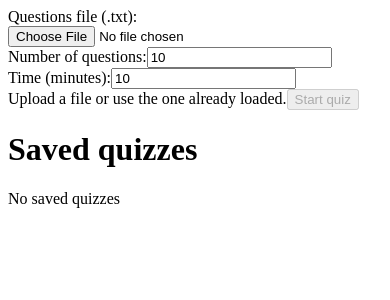
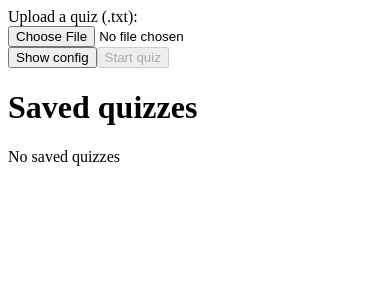
Before and after one commit to albe873/quiz, a React (Vite) app in the folder quiz-react/: page / in a window 390 px wide. Shown: the top 300 px of the page. Built offline with nearby package versions, Linux system fonts and the light colour scheme; the HTML template or start-up script is replaced by a standard one.

Commit message:
Improve layout for mobile

```diff
--- a/quiz-react/src/components/Config.jsx
+++ b/quiz-react/src/components/Config.jsx
@@ -3,9 +3,12 @@ import { parseQuestionsFromText } from '../utils/parseQuestions'
 
 function ConfigUpload({ hasFile, parsedCount, foundCount, onFileChange, onSaveRequest }) {
   return (
+    <>
     <div className="row">
-      <label>Questions file (.txt):</label>
+      <label>Upload a quiz (.txt):</label>
       <input type="file" accept=".txt" onChange={onFileChange} />
+    </div>
+    <div className="row">
       {hasFile && foundCount > 0 && <span className="badge">{foundCount} questions found</span>}
       {!hasFile && parsedCount > 0 && <span className="badge">{parsedCount} questions loaded</span>}
       {hasFile && (
@@ -16,30 +19,42 @@ function ConfigUpload({ hasFile, parsedCount, foundCount, onFileChange, onSaveRe
         >Save loaded quiz</button>
       )}
     </div>
+    </>
   )
 }
 
-function ConfigInputs({ n, tMin, onChangeN, onChangeTMin }) {
+function ConfigInputs({ n, tMin, onChangeN, onChangeTMin, canStart, onStart }) {
   return (
     <>
     <div className="row">
+      <button
+        className="secondary"
+        onClick={(e) => {
+          const row = e.currentTarget.closest('.row')
+          const toToggle = []
+          let sib = row?.nextElementSibling
+          while (sib && sib.classList.contains('row')) {
+            toToggle.push(sib)
+            sib = sib.nextElementSibling
+          }
+          const isHidden = toToggle.length && toToggle[0].style.display === 'none'
+          toToggle.forEach((el) => { el.style.display = isHidden ? '' : 'none' })
+          e.currentTarget.textContent = isHidden ? 'Hide config' : 'Show config'
+        }}
+      >
+        Show config
+      </button>
+      <button disabled={!canStart} onClick={onStart} style={{ marginLeft: 'auto' }}>Start quiz</button>
+    </div>
+    <div className="row" style={{ display: 'none' }}>
       <label>Number of questions:</label>
       <input type="number" min={1} value={n} onChange={(e) => onChangeN(parseInt(e.target.value || '0', 10))} />
     </div>
-      <div className="row">
+    <div className="row" style={{ display: 'none' }}>
       <label>Time (minutes):</label>
       <input type="number" min={1} value={tMin} onChange={(e) => onChangeTMin(parseInt(e.target.value || '0', 10))} />
     </div>
     </>
-  )
-}
-
-function ConfigFooter({ canStart, onStart }) {
-  return (
-    <div className="footer">
-      <span className="small">Upload a file or use the one already loaded.</span>
-      <button disabled={!canStart} onClick={onStart}>Start quiz</button>
-    </div>
   )
 }
 
@@ -199,9 +214,10 @@ export default function Config({ onStart, parsedCount, initialN, initialT, saved
             tMin={tMin}
             onChangeN={(val) => setN(val)}
             onChangeTMin={(val) => setTMin(val)}
+            canStart={canStart}
+            onStart={handleStart}
           />
         </div>
-        <ConfigFooter canStart={canStart} onStart={handleStart} />
         <SaveModal
           show={showSaveModal}
           saveName={saveName}
```
Lines whose indentation alone changed are shown as unchanged.
